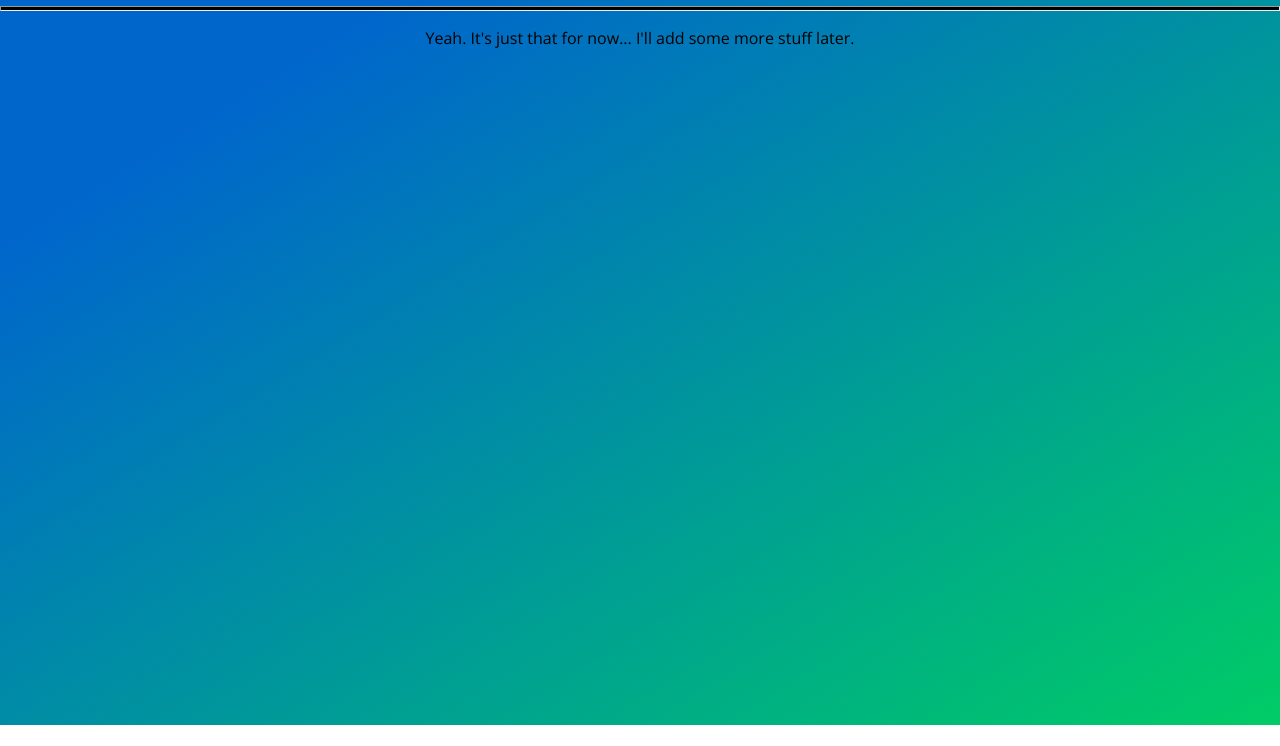
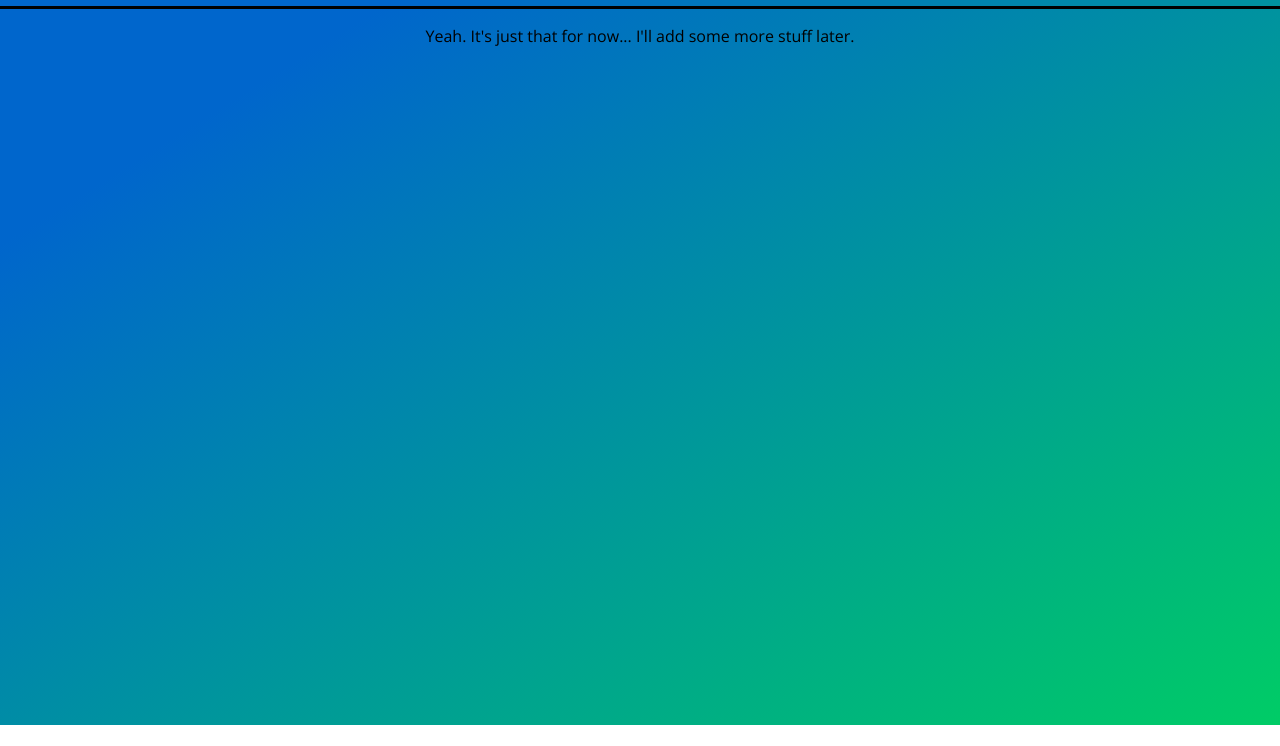
Before and after one commit to advixity/advixity.github.io, a plain HTML site: page index.html in a window 1280 px wide. Shown: the part 75-821 px from the top of the page. Drawn offline with nearby package versions, Linux system fonts and the light colour scheme.

Commit message:
fixed <hr>

```diff
--- a/index.html
+++ b/index.html
@@ -10,7 +10,7 @@
     <title>My Personal Website</title>
 </head>
 <body>
-    <h1 style="text-align: center" class="roboto-medium">My Personal Website</h1><hr style="height:3px;color:black;background-color:black">
+    <h1 style="text-align: center" class="roboto-medium">My Personal Website</h1><hr style="height:3px; border-width:0; color:black; background-color:black">
     <p style="text-align: center" class="open-sans-regular">Yeah. It's just that for now... I'll add some more stuff later.</p>
 </body>
 </html>
```
